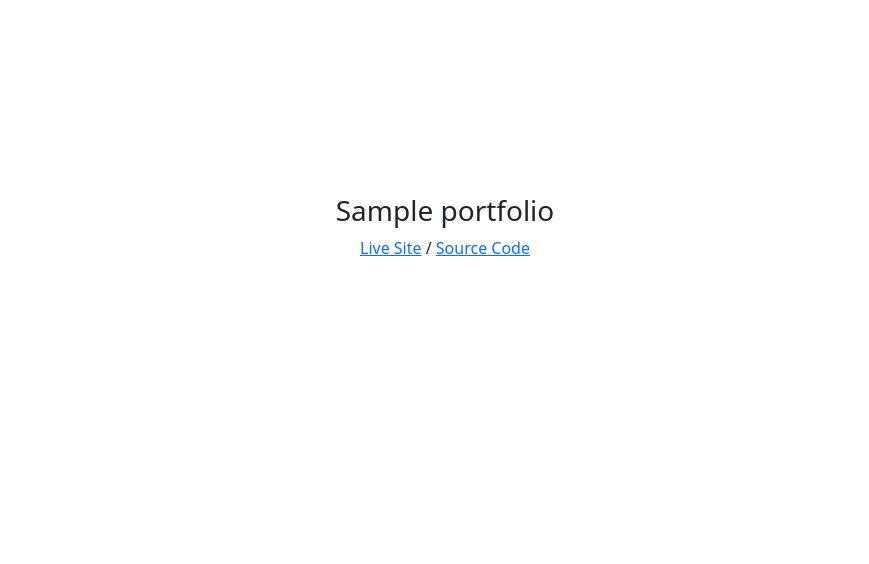
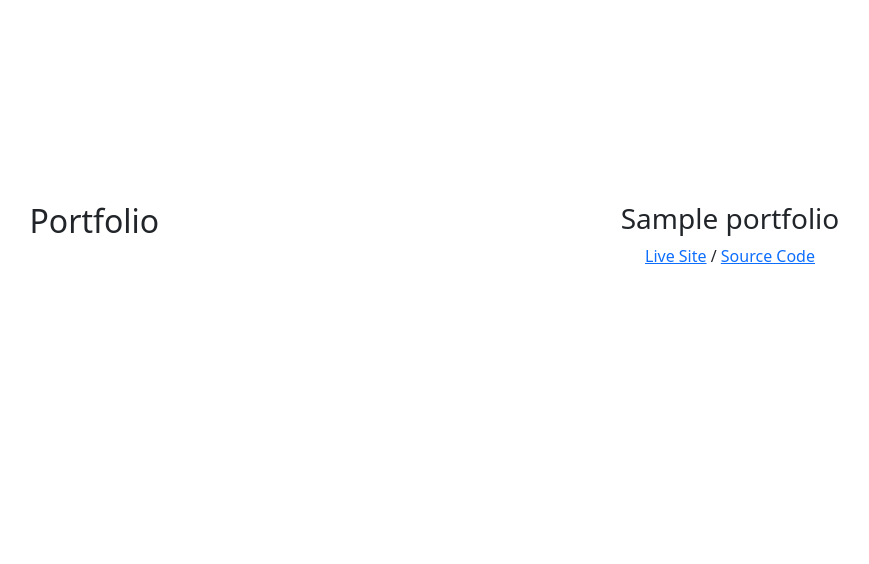
Before and after one commit to gammaled/my-resume-website, a Flask app: page /portfolio in a window 1280 px wide. Shown: the part 170-734 px from the top of the page, without its empty margins (195-1064 px from the left). Run offline with Flask 2, Linux system fonts and the light colour scheme; a database or web service that is not in the repository returns one stand-in record (values such as "Sample title"); some libraries are stand-ins or nearby versions.

Commit message:
added heading to the left side of the content

```diff
--- a/templates/portfolio.html
+++ b/templates/portfolio.html
@@ -2,24 +2,22 @@
 {% block content %}
 
     <section>
-    {% for project in portfolio %}
-
         <div class="container">
             <div class="row">
-                <h3 class="col-12 col-md-8 mx-auto text-center">
-                    {{ project.name }}
-                </h3>
-            </div>
-            <div class="row">
-                <div class="col-4 col-md-3 mx-auto text-center mb-5">
-                    <p>
-                        <a href="{{ project.live_link }}">Live Site</a> /
-                        <a href="{{ project.github_link }}">Source Code</a>
-                    </p>
+                <h2 class="col-12 col-md-3 mx-auto">Portfolio</h2>
+                <div id="education" class="col-12 col-md-6 text-center">
+    {% for project in portfolio %}
+                    <div class="col-12 mb-5">
+                        <h3>{{ project.name }}</h3>
+                        <p>
+                            <a href="{{ project.live_link }}">Live Site</a> /
+                            <a href="{{ project.github_link }}">Source Code</a>
+                        </p>
+                    </div>
+    {% endfor %}
                 </div>
             </div>
         </div>
-    {% endfor %}
     </section>
 
 {% endblock %}
```
